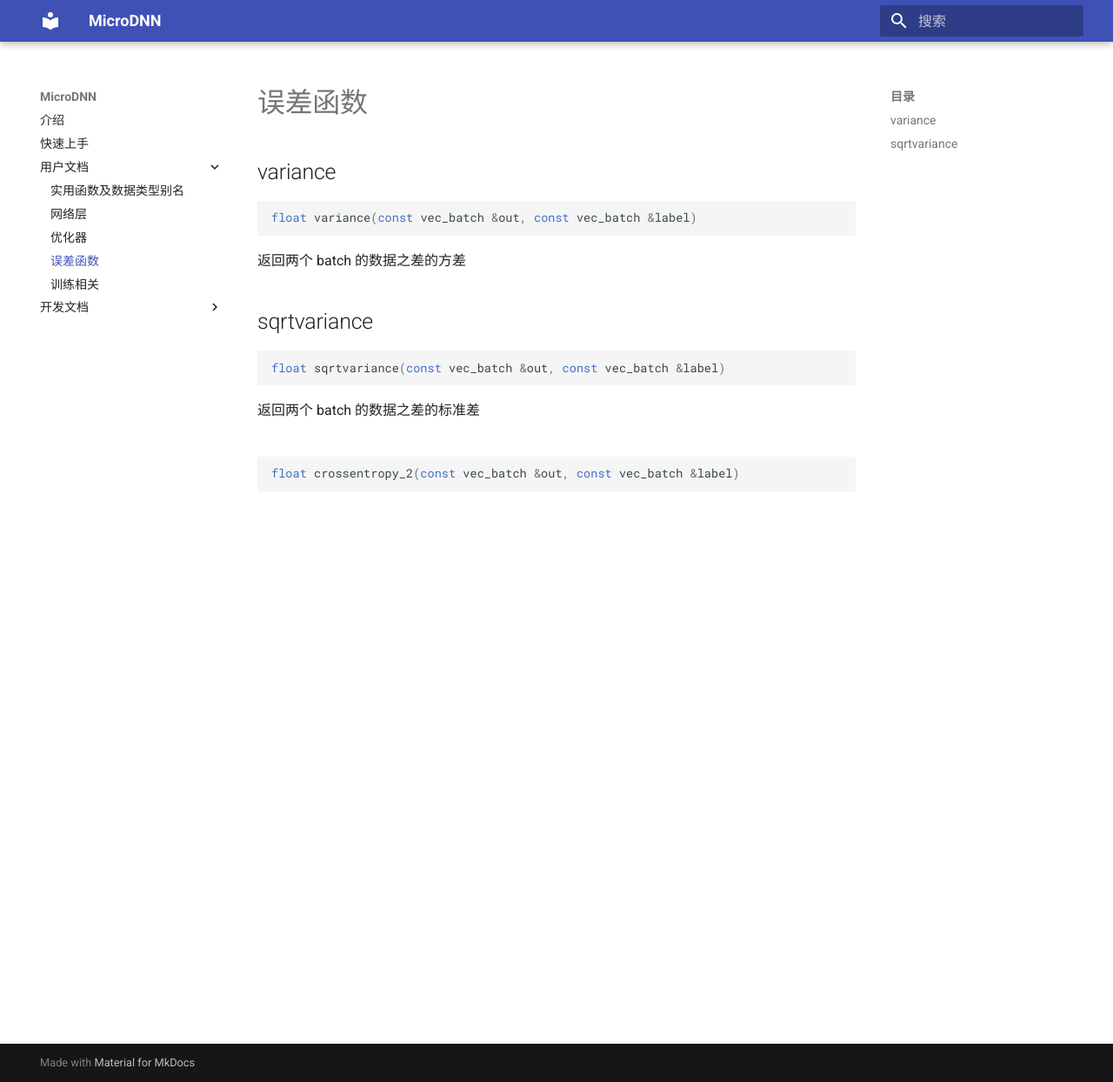
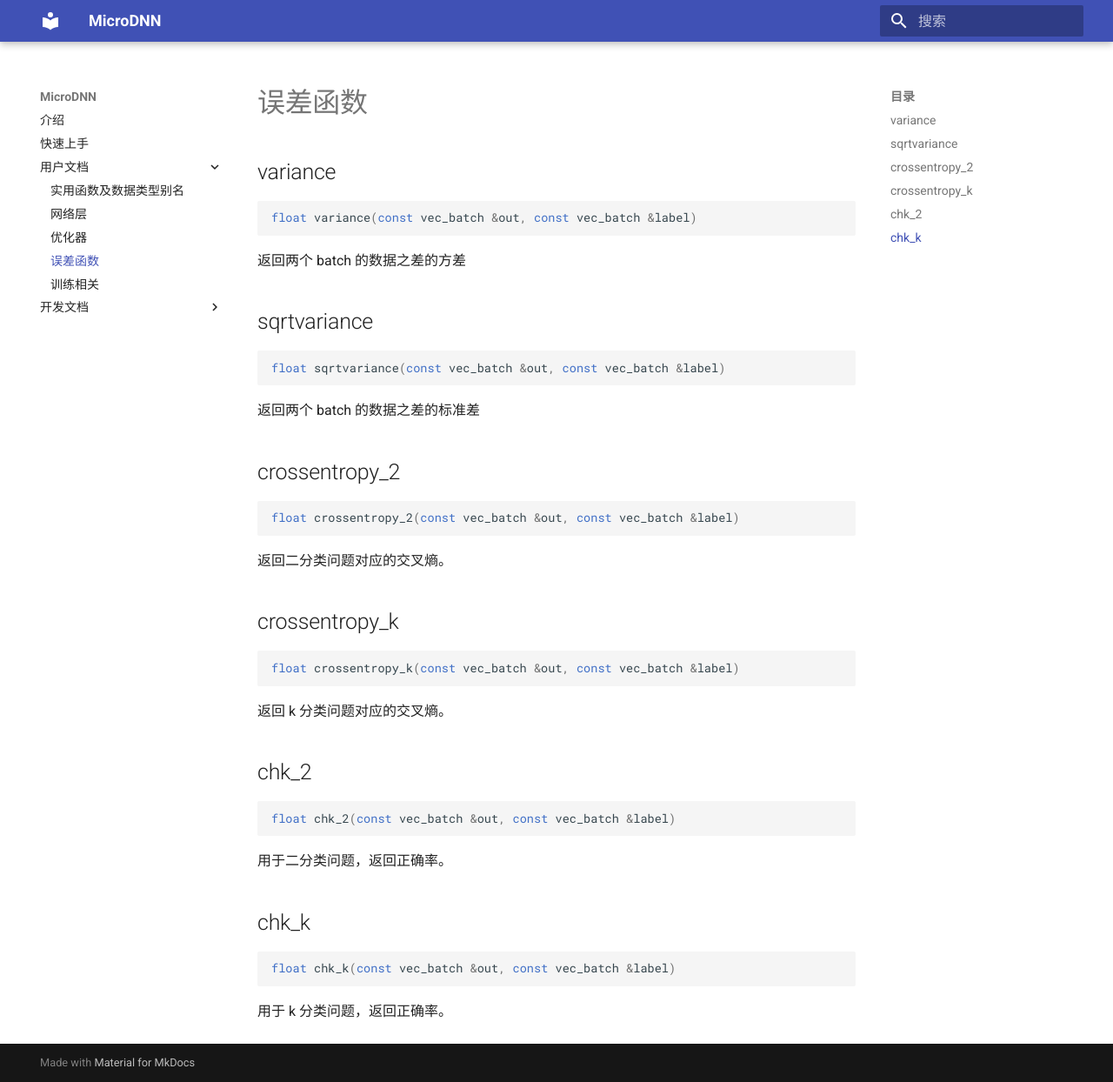
Before and after one commit to ethan-enhe/MicroDNN, an MkDocs documentation site: the page built from docs/user/errfunc.md, in a window 1280 px wide and 1244 px high. Shown: the whole window at 87% size. Built offline with MkDocs 1.6.1 and Material for MkDocs 9.7.7, drawn with Linux system fonts in a browser that asks for light colours.

Commit message:
new content

````diff
--- a/docs/user/errfunc.md
+++ b/docs/user/errfunc.md
@@ -14,8 +14,33 @@ float sqrtvariance(const vec_batch &out, const vec_batch &label)
 
 返回两个 batch 的数据之差的标准差
 
-##
+## crossentropy_2
 
 ```cpp
 float crossentropy_2(const vec_batch &out, const vec_batch &label)
 ```
+返回二分类问题对应的交叉熵。
+
+## crossentropy_k
+
+```cpp
+float crossentropy_k(const vec_batch &out, const vec_batch &label)
+```
+
+返回 k 分类问题对应的交叉熵。
+
+
+## chk_2
+
+```cpp
+float chk_2(const vec_batch &out, const vec_batch &label)
+```
+
+用于二分类问题，返回正确率。
+
+## chk_k
+
+```cpp
+float chk_k(const vec_batch &out, const vec_batch &label)
+```
+用于 k 分类问题，返回正确率。
--- a/mkdocs.yml
+++ b/mkdocs.yml
@@ -27,7 +27,11 @@ markdown_extensions:
   - pymdownx.superfences
   - admonition
   - pymdownx.details
-  - pymdownx.tasklist
+  - def_list
+  - pymdownx.tasklist:
+      custom_checkbox: true
+  - pymdownx.tabbed:
+      alternate_style: true
 
 extra_javascript:
   - https://polyfill.io/v3/polyfill.min.js?features=es6
````
Also changed, not shown: docs/developer/layers.md (+159 -0 lines), docs/index.md (+4 -2 lines).
